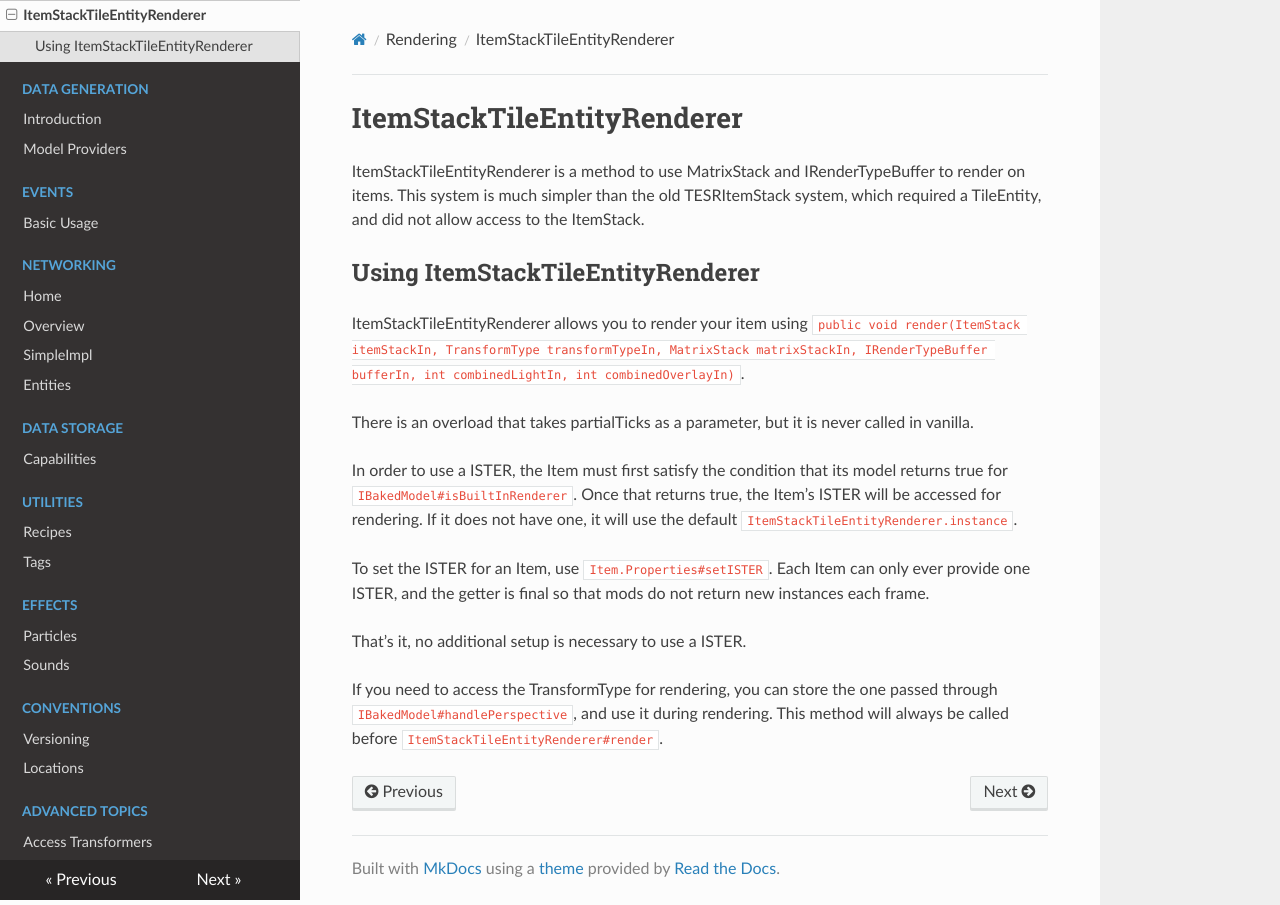
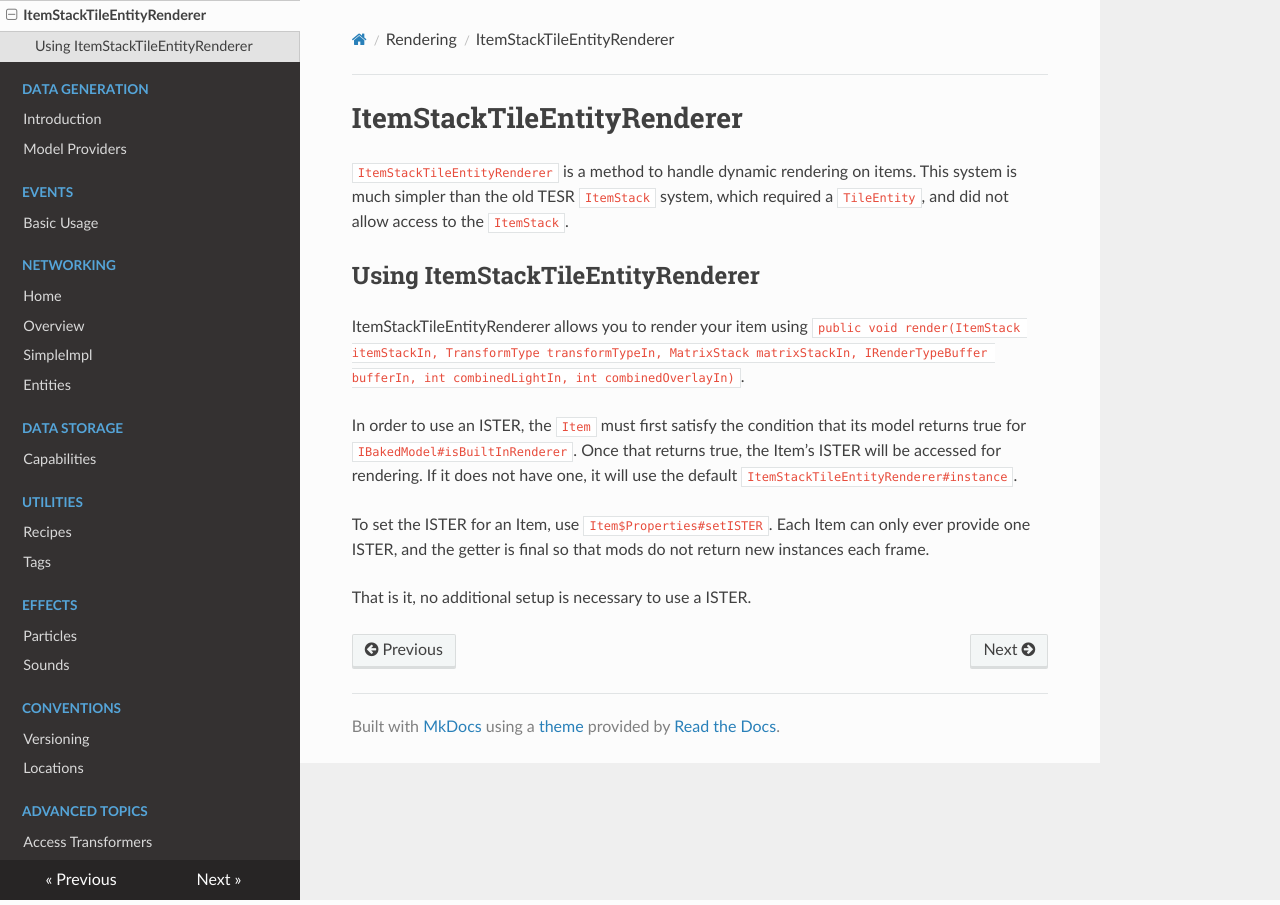
Before and after one commit to MinecraftForge/Documentation, an MkDocs documentation site: the page built from docs/rendering/ister.md, in a window 1280 px wide. Built offline with MkDocs 1.6.1, drawn with Linux system fonts in a browser that asks for light colours; nearby versions of some CDN libraries.

Commit message:
Rendering Cleanup (#14)

```diff
--- a/docs/rendering/ister.md
+++ b/docs/rendering/ister.md
@@ -1,19 +1,15 @@
 ItemStackTileEntityRenderer
 =======================
-ItemStackTileEntityRenderer is a method to use MatrixStack and IRenderTypeBuffer to render on items. This system is much simpler than the old TESRItemStack system, which required a TileEntity, and did not allow access to the ItemStack.
+`ItemStackTileEntityRenderer` is a method to handle dynamic rendering on items. This system is much simpler than the old TESR `ItemStack` system, which required a `TileEntity`, and did not allow access to the `ItemStack`.
 
 Using ItemStackTileEntityRenderer
 --------------------------
 
 ItemStackTileEntityRenderer allows you to render your item using `public void render(ItemStack itemStackIn, TransformType transformTypeIn, MatrixStack matrixStackIn, IRenderTypeBuffer bufferIn, int combinedLightIn, int combinedOverlayIn)`.
 
-There is an overload that takes partialTicks as a parameter, but it is never called in vanilla.
+In order to use an ISTER, the `Item` must first satisfy the condition that its model returns true for `IBakedModel#isBuiltInRenderer`.
+Once that returns true, the Item's ISTER will be accessed for rendering. If it does not have one, it will use the default `ItemStackTileEntityRenderer#instance`.
 
-In order to use a ISTER, the Item must first satisfy the condition that its model returns true for `IBakedModel#isBuiltInRenderer`.
-Once that returns true, the Item's ISTER will be accessed for rendering. If it does not have one, it will use the default `ItemStackTileEntityRenderer.instance`.
+To set the ISTER for an Item, use `Item$Properties#setISTER`. Each Item can only ever provide one ISTER, and the getter is final so that mods do not return new instances each frame.
 
-To set the ISTER for an Item, use `Item.Properties#setISTER`. Each Item can only ever provide one ISTER, and the getter is final so that mods do not return new instances each frame.
-
-That's it, no additional setup is necessary to use a ISTER.
-
-If you need to access the TransformType for rendering, you can store the one passed through `IBakedModel#handlePerspective`, and use it during rendering. This method will always be called before `ItemStackTileEntityRenderer#render`.
+That is it, no additional setup is necessary to use a ISTER.
```
